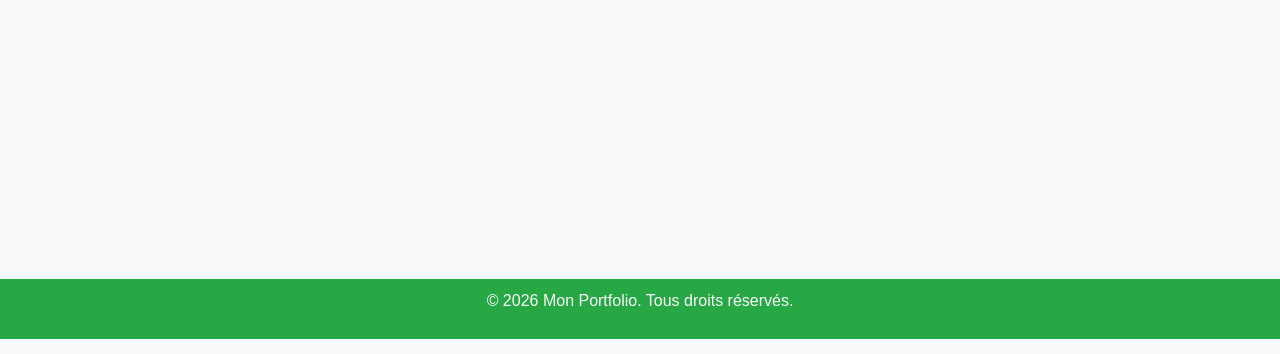
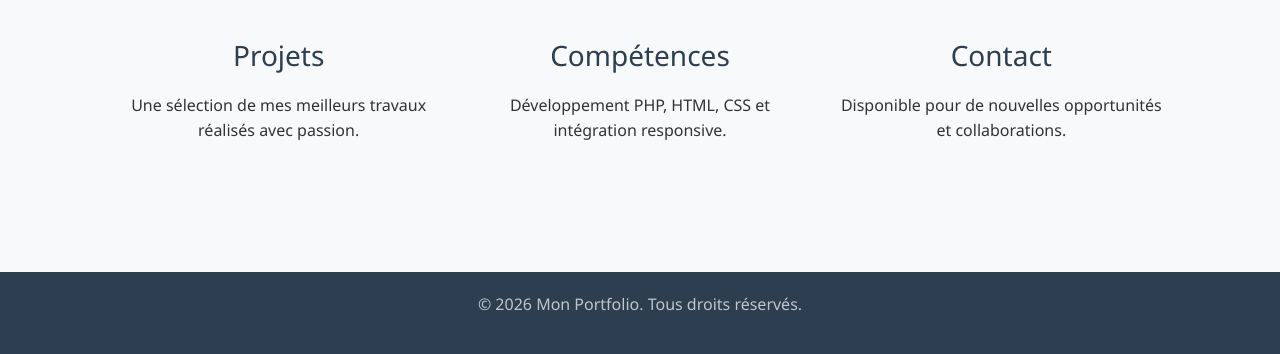
Before and after one commit to mohamedDVP/portfolio102025, a PHP site: page / in a window 1280 px wide. Shown: the part 461-815 px from the top of the page. Run offline with PHP 8.4, Linux system fonts and the light colour scheme.

Commit message:
changing color, typo, adding hero section changing footer pages

```diff
--- a/Assets/css/style.css
+++ b/Assets/css/style.css
@@ -1,171 +1,191 @@
 :root {
-    --primary-color: #007bff;
-    --secondary-color: #6c757d;
-    --success-color: #28a745;
-    --info-color: #17a2b8;
-    --warning-color: #ffc107;
-    --danger-color: #dc3545;
-    --light-color: #f8f9fa;
-    --dark-color: #343a40;
+    --primary-color: #2c3e50;    /* Bleu nuit "Midnight Blue" */
+    --accent-color: #e74c3c;     /* Rouge corail pour les actions */
+    --text-color: #333333;       /* Gris foncé pour le texte */
+    --light-bg: #f8f9fa;         /* Gris très clair pour le fond */
+    --white: #ffffff;
+    --border-color: #e0e0e0;
+}
+
+* {
+    box-sizing: border-box;
 }
 
 body {
-    font-family: Arial, sans-serif;
+    font-family: 'Segoe UI', Tahoma, Geneva, Verdana, sans-serif;
     margin: 0;
     padding: 0;
-    background-color: var(--light-color);
-    color: var(--dark-color);
+    background-color: var(--light-bg);
+    color: var(--text-color);
+    line-height: 1.6;
+    display: flex;
+    flex-direction: column;
+    min-height: 100vh;
 }
 
+/* --- Header & Navigation --- */
 header {
-    background-color: var(--success-color);
-    color: white;
-    padding: 10px 0;
-    text-align: center;
+    background-color: var(--primary-color);
+    box-shadow: 0 2px 5px rgba(0,0,0,0.1);
 }
 
 nav ul {
     list-style-type: none;
     margin: 0;
     padding: 0;
-    overflow: hidden;
-    background-color: var(--success-color);
-}
-
-nav ul li {
-    float: left;
+    display: flex; /* Flexbox pour le menu */
+    justify-content: center;
 }
 
 nav ul li a {
     display: block;
-    color: var(--light-color);
+    color: var(--white);
     text-align: center;
-    padding: 14px 16px;
+    padding: 15px 25px;
     text-decoration: none;
+    transition: background-color 0.3s, color 0.3s;
+    font-weight: 500;
 }
 
 nav ul li a:hover {
-    background-color: var(--dark-color);
+    background-color: rgba(255,255,255,0.1);
+    color: var(--white);
 }
 
 nav ul li a.active {
-    background-color: var(--danger-color);
-    font-weight: bold;
+    background-color: var(--accent-color);
+    color: var(--white);
 }
 
-footer {
-    background-color: var(--success-color);
-    color: white;
-    text-align: center;
-    padding: 10px 0;
-    position: fixed;
-    width: 100%;
-    bottom: 0;
+/* --- Main Content --- */
+main {
+    flex: 1; /* Pousse le footer vers le bas */
+    padding-bottom: 40px;
 }
 
-/* main {
-    padding: 20px;
-    min-height: 80vh;
-} */
+h1, h2, h3 {
+    color: var(--primary-color);
+    margin-bottom: 20px;
+}
 
 h1 {
+    font-weight: 700;
+}
+
+/* --- Hero Section (Accueil) --- */
+.hero {
+    background: linear-gradient(rgba(44, 62, 80, 0.8), rgba(44, 62, 80, 0.8)), url('../images/v627-aew-01-technologybackground.webp');
+    background-size: cover;
+    background-position: center;
+    color: var(--white);
+    padding: 100px 20px;
+    text-align: center;
+    margin-bottom: 40px;
+}
+
+.hero h1 {
+    color: var(--white);
+    font-size: 3em;
+    margin-bottom: 10px;
+}
+
+.hero p {
+    font-size: 1.2em;
+    max-width: 600px;
+    margin: 0 auto 30px auto;
+}
+
+/* --- Cards (Projets, etc.) --- */
+.card {
+    background-color: var(--white);
+    border: none;
+    border-radius: 8px;
+    box-shadow: 0 4px 6px rgba(0,0,0,0.05);
+    transition: transform 0.2s, box-shadow 0.2s;
+    height: 100%; /* Cartes de même hauteur */
+    overflow: hidden;
+    display: flex;
+    flex-direction: column;
+}
+
+.card:hover {
+    transform: translateY(-5px);
+    box-shadow: 0 10px 15px rgba(0,0,0,0.1);
+}
+
+.card img {
+    height: 200px;
+    object-fit: cover;
+    width: 100%;
+}
+
+.card h3 {
+    margin-top: 15px;
+    padding: 0 15px;
+}
+
+.card p {
+    padding: 0 15px;
+    color: #666;
+    flex-grow: 1; /* Remplis l'espace pour aligner le bouton en bas */
+}
+
+/* Petit hack pour le bouton dans la card */
+.card .card-footer-custom {
+    padding: 15px;
+    background: none;
+    border-top: none;
     text-align: center;
 }
 
-h1,
-p {
-    text-align: center;
-    color: var(--light-color);
-}
 
-h1,
-h2,
-h3 {
-    color: var(--secondary-color);
-}
-
-a {
-    color: var(--light-color);
+/* --- Buttons --- */
+.button-primary {
+    display: inline-block;
+    background-color: var(--accent-color);
+    color: var(--white);
+    padding: 10px 25px;
+    border: none;
+    border-radius: 50px; /* Boutons arrondis */
+    cursor: pointer;
     text-decoration: none;
-    border-radius: ;
-}
-
-/* a:hover {
-    text-decoration: underline;
-} */
-
-.container-fluid {
-    background-image: url('../images/v627-aew-01-technologybackground.webp');
-}
-
-.button-primary {
-    background-color: var(--primary-color);
-    color: white;
-    padding: 10px 20px;
-    border: none;
-    border-radius: 5px;
-    cursor: pointer;
+    font-weight: 600;
+    transition: background-color 0.3s;
 }
 
 .button-primary:hover {
-    background-color: var(--dark-color);
+    background-color: #c0392b; /* Rouge un peu plus foncé */
+    color: var(--white);
 }
 
+/* --- Forms --- */
 .form-control {
     width: 100%;
-    padding: 10px;
-    margin: 10px 0;
-    border: 1px solid var(--secondary-color);
-    border-radius: 5px;
+    padding: 12px;
+    margin-bottom: 20px;
+    border: 1px solid var(--border-color);
+    border-radius: 4px;
+    font-family: inherit;
 }
 
 .form-control:focus {
     border-color: var(--primary-color);
     outline: none;
+    box-shadow: 0 0 0 3px rgba(44, 62, 80, 0.1);
 }
 
-/* Responsive Design */
-@media (max-width: 768px) {
-    .container {
-        width: 100%;
-        padding: 0 10px;
-    }
-
-    nav ul li {
-        float: none;
-    }
+/* --- Footer --- */
+footer {
+    background-color: var(--primary-color);
+    color: rgba(255,255,255,0.7);
+    text-align: center;
+    padding: 20px 0;
+    margin-top: auto;
 }
 
-@media (max-width: 480px) {
-
-    header,
-    footer {
-        padding: 5px 0;
-    }
-
-    nav ul li a {
-        padding: 10px;
-    }
+/* --- Utilities --- */
+.container {
+    max-width: 1100px;
+    margin: 0 auto;
+    padding: 0 20px;
 }
-
-/* Additional custom styles can be added below */
-/* Example: */
-.card {
-    background-color: white;
-    border: 1px solid var(--secondary-color);
-    border-radius: 5px;
-    padding: 20px;
-    margin: 10px 0;
-    box-shadow: 0 2px 5px rgba(0, 0, 0, 0.1);
-}
-
-.card h3 {
-    margin-top: 0;
-}
-
-.card p {
-    color: var(--dark-color);
-}
-
-/* End of custom styles */
-/* End of style.css */
--- a/index.php
+++ b/index.php
@@ -1,15 +1,29 @@
 <?php include 'includes/header.php'; ?>
 <main>
-    <div class="container-fluid">
-        <h1>
-            Bienvenue sur mon portfolio
-        </h1>
+    <!-- Section Hero (Bannière principale) -->
+    <div class="hero">
+        <h1>Bienvenue sur mon portfolio</h1>
         <p>
-            Découvrez mes projets, compétences et expériences.
+            Découvrez mes projets, compétences et expériences en développement web.
         </p>
-        <p>
-            N'hésitez pas à me contacter pour toute collaboration ou opportunité.
-        </p>
+        <a href="portfolio.php" class="button-primary">Voir mes projets</a>
+    </div>
+
+    <div class="container mb-5">
+        <div class="row text-center">
+            <div class="col-md-4 mb-4">
+                <h3>Projets</h3>
+                <p>Une sélection de mes meilleurs travaux réalisés avec passion.</p>
+            </div>
+            <div class="col-md-4 mb-4">
+                <h3>Compétences</h3>
+                <p>Développement PHP, HTML, CSS et intégration responsive.</p>
+            </div>
+            <div class="col-md-4 mb-4">
+                <h3>Contact</h3>
+                <p>Disponible pour de nouvelles opportunités et collaborations.</p>
+            </div>
+        </div>
     </div>
 </main>
 <?php include 'includes/footer.php'; ?>
```
Also changed, not shown: portfolio.php (+4 -4 lines).
